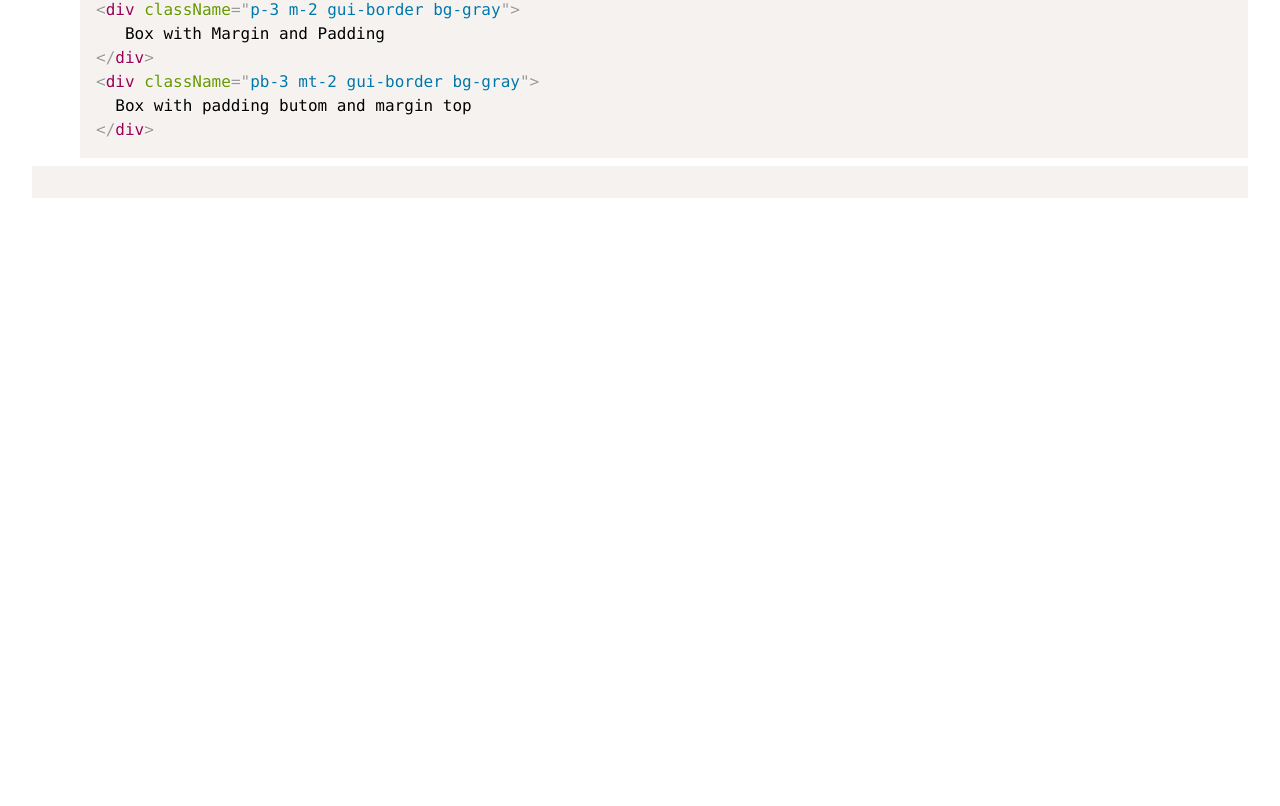
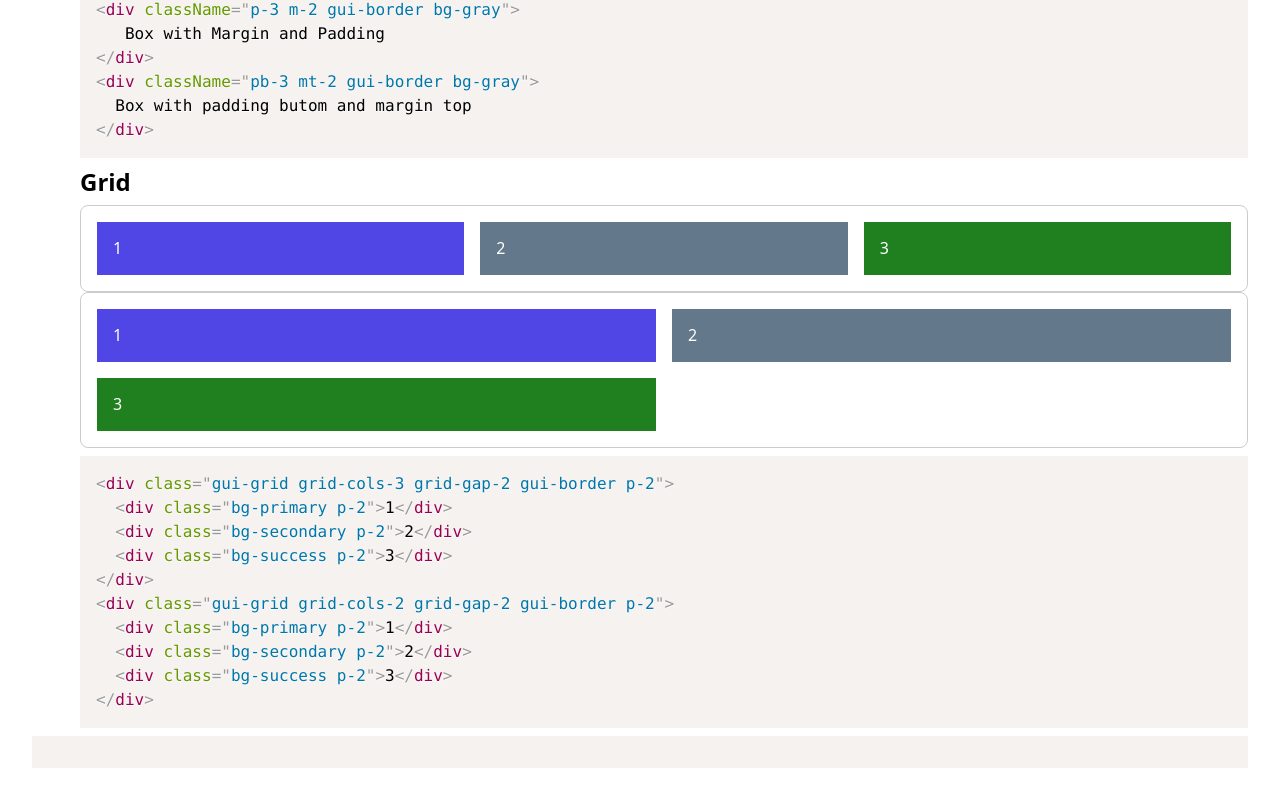
Before and after one commit to Suraj-Sharma001/SIMPLEUI-Tech_Titans, a React (Vite) app: page /utilities in a window 1280 px wide. Shown: the part 1747-2553 px from the top of the page. Before the commit the page ends 1985 px from the top, so only its background shows below. Built offline with nearby package versions, Linux system fonts and the light colour scheme.

Commit message:
Update Utilities.jsx

```diff
--- a/src/pages/Utilities.jsx
+++ b/src/pages/Utilities.jsx
@@ -101,7 +101,35 @@ function Utilities() {
 />
 
 {/* yha pe */}
+<UtilityParts
+  title="Grid"
+  demo={
+    <>
+    <div className="gui-grid grid-cols-3 grid-gap-2 gui-border p-2">
+      <div className="bg-primary p-2">1</div>
+      <div className="bg-secondary p-2">2</div>
+      <div className="bg-success p-2">3</div>
+    </div>
+    <div className="gui-grid grid-cols-2 grid-gap-2 gui-border p-2">
+    <div className="bg-primary p-2">1</div>
+    <div className="bg-secondary p-2">2</div>
+    <div className="bg-success p-2">3</div>
+  </div>
+  </>
 
+  }
+  code={`<div class="gui-grid grid-cols-3 grid-gap-2 gui-border p-2">
+  <div class="bg-primary p-2">1</div>
+  <div class="bg-secondary p-2">2</div>
+  <div class="bg-success p-2">3</div>
+</div>
+<div class="gui-grid grid-cols-2 grid-gap-2 gui-border p-2">
+  <div class="bg-primary p-2">1</div>
+  <div class="bg-secondary p-2">2</div>
+  <div class="bg-success p-2">3</div>
+</div>
+`}
+/>
 
     </ComponentPage>
   );
```
